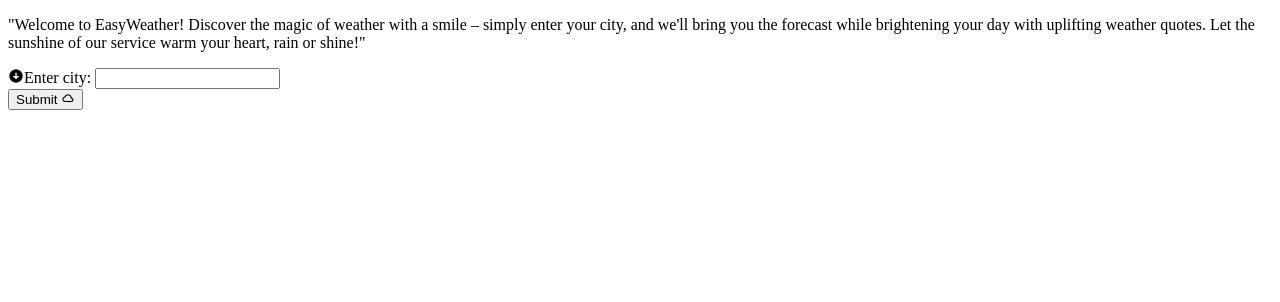
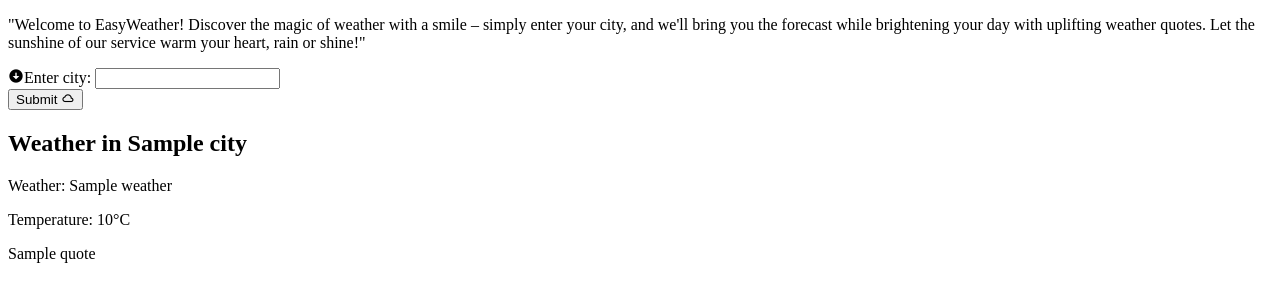
Before and after one commit to SandorGyorfi/EasyWeather, a Flask app: template templates/index.html in a window 1280 px wide. Shown: the part 27-329 px from the top of the page. Run offline with Flask 3, Linux system fonts and the light colour scheme; the template is opened without the code that fills it: most values are stand-ins (such as "Sample title", 1, 10 or a date in 2020).

Commit message:
Html update
Python jinja compatibles added to show result

```diff
--- a/templates/index.html
+++ b/templates/index.html
@@ -26,6 +26,18 @@
             <br>
             <button type="submit">Submit <i class='bx bx-cloud'></i></button>
         </form>
+        {% if data %}
+        <h2>Weather in {{ data.city }}</h2>
+        <p class="WT1">Weather: {{ data.weather }}</p>
+        <p class="WT2">Temperature: {{ data.temp }}°C</p>
+        <div id="quote">
+            {% if data.quote %}
+            <p>{{ data.quote }}</p>
+            {% else %}
+            <p>No quote available.</p>
+            {% endif %}
+        </div>
+        {% endif %}
       </div>
     </div>
   </body>
```
